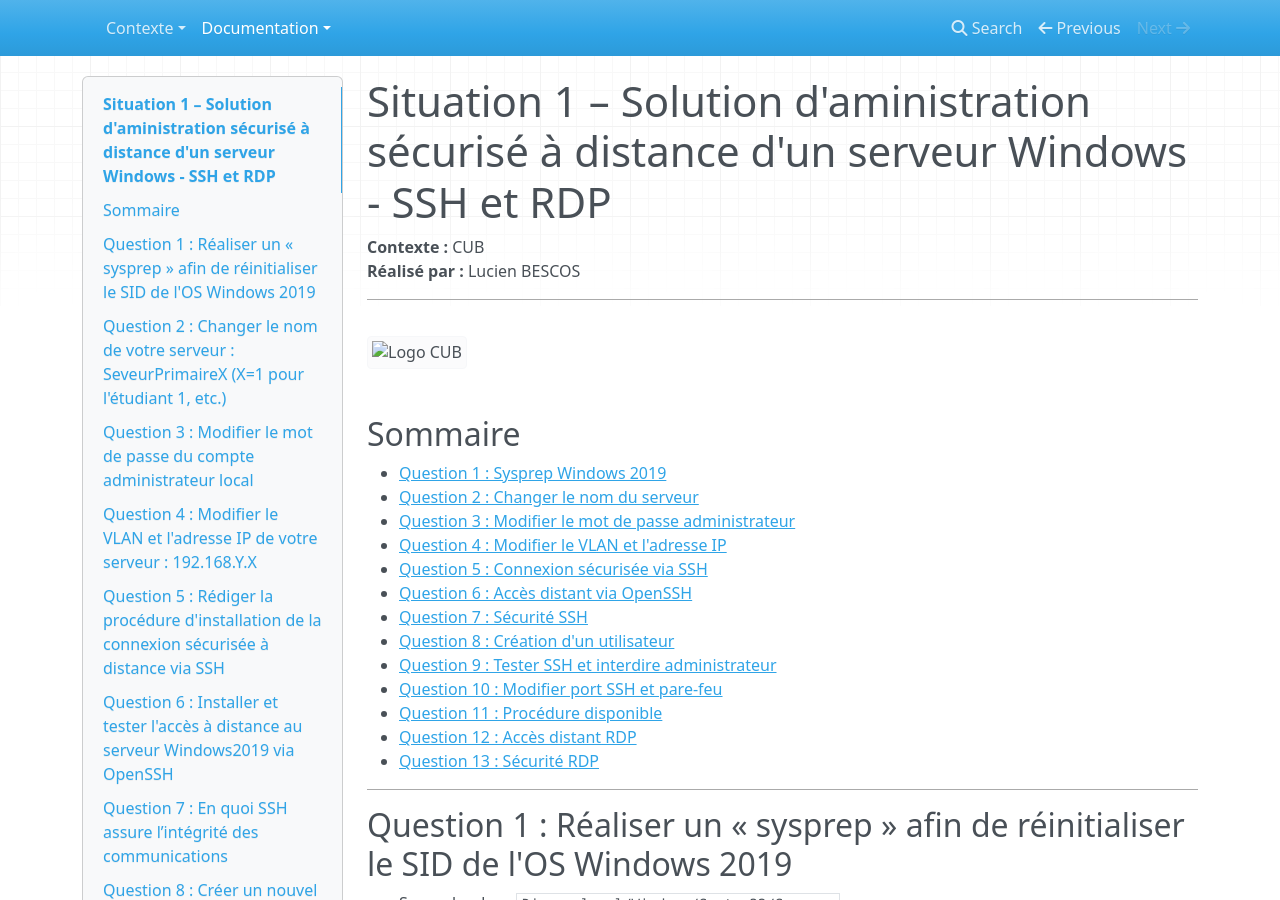
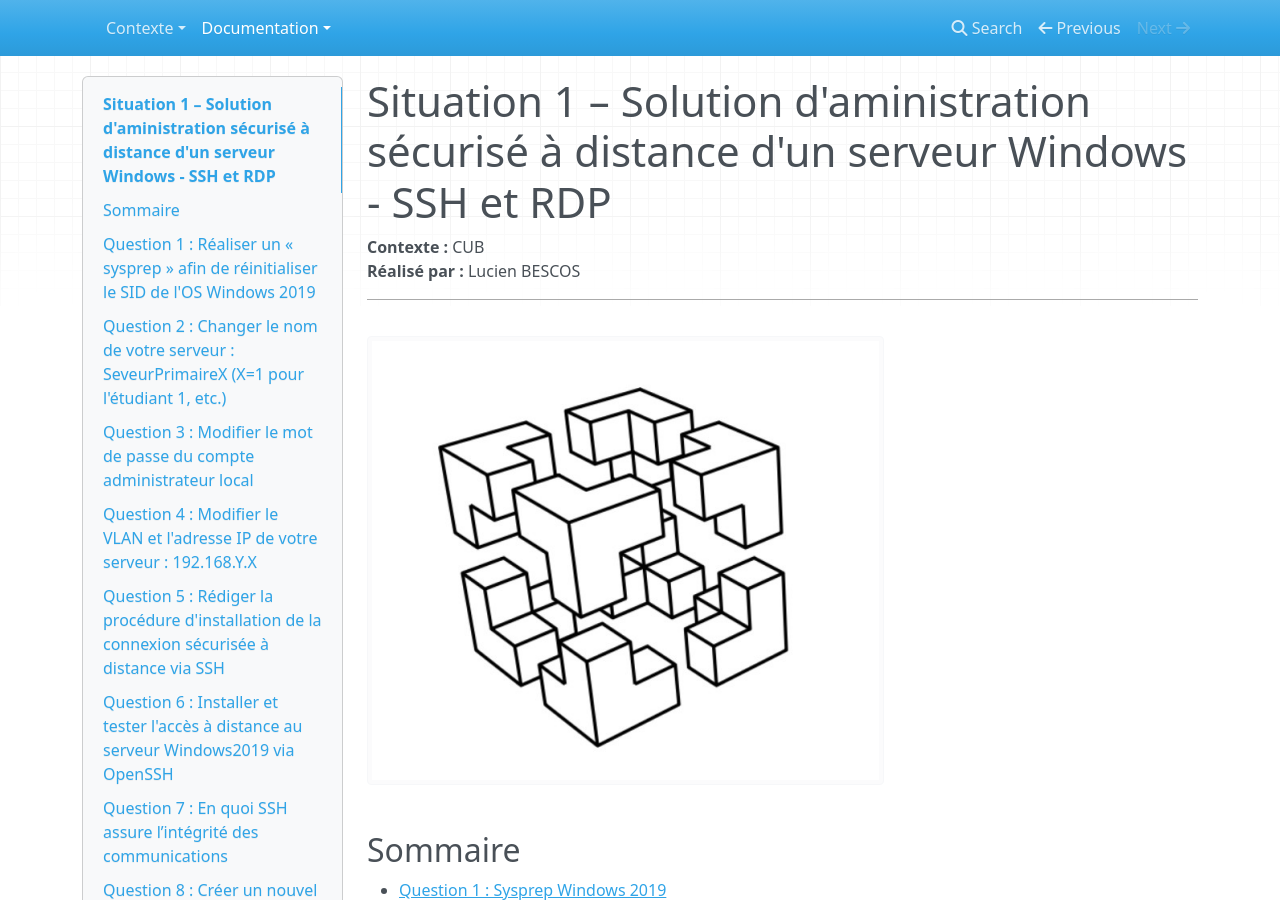
Before and after one commit to hugog36/CUBDOCUMENTATIONDORTMUND, an MkDocs documentation site: the page built from docs/documentation/Windows/Bescos_Situation1_Solution d'aministration sécurisé à distance d'un serveur Windows - SSH et RDP.md, in a window 1280 px wide and 900 px high. Built offline with MkDocs 1.6.1, drawn with Linux system fonts in a browser that asks for light colours; nearby versions of some CDN libraries.

Commit message:
Update Bescos_Situation1_Solution d'aministration sécurisé à distance d'un serveur Windows - SSH et RDP.md

```diff
--- a/docs/documentation/Windows/Bescos_Situation1_Solution d'aministration sécurisé à distance d'un serveur Windows - SSH et RDP.md
+++ b/docs/documentation/Windows/Bescos_Situation1_Solution d'aministration sécurisé à distance d'un serveur Windows - SSH et RDP.md
@@ -6,7 +6,7 @@
 ---
 
 
-![Logo CUB](docs/medias/logocub.png)
+![Logo CUB](../../medias/logocub.png)
 
 
 ## Sommaire
```
